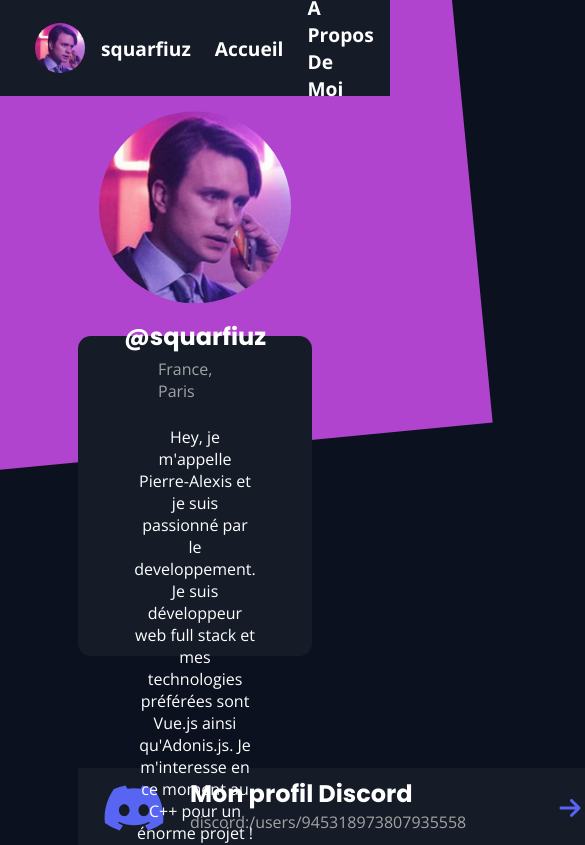
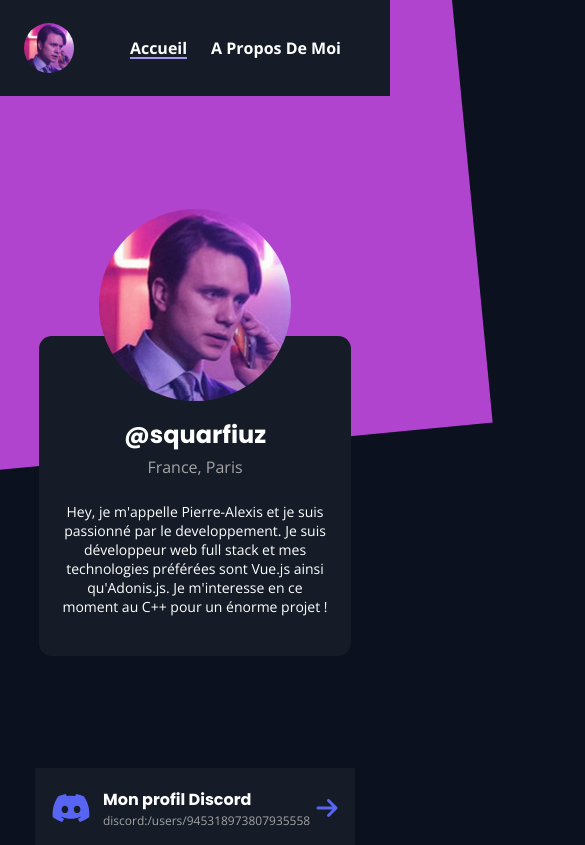
Before and after one commit to squarfiuz/portfolio, a Vue app: page / in a window 390 px wide. Shown: the top 845 px of the page, 585 px wide, since content can reach past the window. Built offline with nearby package versions, Linux system fonts and the light colour scheme.

Commit message:
Vuex and responsive

```diff
--- a/package.json
+++ b/package.json
@@ -10,7 +10,8 @@
   "dependencies": {
     "core-js": "^3.8.3",
     "vue": "^3.2.13",
-    "vue-router": "^4.0.14"
+    "vue-router": "^4.0.14",
+    "vuex": "^4.0.2"
   },
   "devDependencies": {
     "@babel/core": "^7.12.16",
--- a/src/components/Navbar.vue
+++ b/src/components/Navbar.vue
@@ -7,8 +7,8 @@
       </router-link>
     </div>
     <div class="menu">
-      <router-link to="/" class="link">Accueil</router-link>
-      <router-link to="/aboutme" class="link">A Propos De Moi</router-link>
+      <router-link to="/" :class="`link ${this.$store.state.page === 'home' ? 'active' : ''}`">Accueil</router-link>
+      <router-link to="/aboutme" :class="`link ${this.$store.state.page === 'aboutme' ? 'active' : ''}`">A Propos De Moi</router-link>
     </div>
   </nav>
 </template>
@@ -36,7 +36,7 @@ export default {
   justify-content: space-between;
   background-color: var(--navbar-color);
   box-sizing: border-box;
-  padding: 0 35px;
+  padding: 0 2.5rem;
   height: 6rem;
   width: 100%;
 
@@ -77,10 +77,30 @@ export default {
       margin-left: 1.5rem;
       transition: background-size 0.3s;
 
+      &.active {
+        background-size: 100% 100%;
+      }
+
       &:hover {
         background-size: 100% 100%;
       }
     }
   }
 }
+
+@media only screen and (max-width: 600px) {
+  .navbar {
+    padding: 0 1.5rem;
+
+    .brand {
+      .link {
+        .username { display: none;}
+      }
+    }
+
+    .menu {
+      .link { font-size: 16px; }
+    }
+  }
+}
 </style>
--- a/src/pages/index/aboutme.vue
+++ b/src/pages/index/aboutme.vue
@@ -11,6 +11,9 @@ export default {
     return {
       loaded: false
     }
+  },
+  created() {
+    this.$store.commit("page_change", "aboutme");
   }
 }
 </script>
--- a/src/pages/index/index.vue
+++ b/src/pages/index/index.vue
@@ -74,9 +74,23 @@
   </div>
 </template>
 
+<script>
+export default {
+  name: "index",
+  data() {
+    return {
+      loaded: false
+    }
+  },
+  created() {
+    this.$store.commit("page_change", "home");
+  }
+}
+</script>
+
 <style lang="scss" scoped>
 .content {
-  padding: 0 20%;
+  padding: 0 10%;
 
   .slice {
     z-index: -1;
@@ -119,7 +133,7 @@
         display: flex;
         align-items: center;
         flex-direction: column;
-        padding: 1rem 5rem;
+        padding: 1rem 0;
         height: 100%;
 
         .username {
@@ -135,7 +149,7 @@
         .description {
           color: #fff;
           text-align: center;
-          padding: 0 10rem;
+          padding: 0 15%;
         }
       }
     }
@@ -160,11 +174,9 @@
 
       .left {
         display: flex;
+        align-items: center;
 
         .logo {
-          display: flex;
-          align-items: center;
-          justify-content: center;
           height: 4rem;
           width: 4rem;
         }
@@ -172,13 +184,9 @@
         .text {
           margin-left: 1.5rem;
 
-          .name {
-            color: #fff;
-          }
+          .name { color: #fff; }
 
-          .url {
-            color: #a3a3a3;
-          }
+          .url { color: #a3a3a3; }
         }
       }
 
@@ -195,8 +203,90 @@
 
       &:hover {
         .right {
-          .arrow-right {
-            transform: translateX(0.5rem);
+          .arrow-right { transform: translateX(0.5rem); }
+        }
+      }
+    }
+  }
+}
+
+@media only screen and (max-width: 1336px) {
+  .content {
+    .links { justify-content: center; }
+  }
+}
+
+@media only screen and (max-width: 640px) {
+  .content {
+    .card {
+      .info {
+        .bottom {
+          .description {
+            font-size: 14px;
+            padding: 0 7%;
+          }
+        }
+      }
+    }
+
+    .links {
+      .link {
+        padding: 0 1.5rem;
+        margin-bottom: 2.5rem;
+        height: 5rem;
+        width: 28rem;
+
+        .left {
+          .logo {
+            height: 3rem;
+            width: 3rem;
+          }
+
+          .text {
+            margin-left: 1rem;
+
+            .name { font-size: 18px; }
+
+            .url { font-size: 14px; }
+          }
+        }
+      }
+    }
+  }
+}
+
+@media only screen and (max-width: 500px) {
+  .content {
+    .card {
+      .info {
+        .bottom {
+          .description {
+            font-size: 14px;
+            padding: 0 7%;
+          }
+        }
+      }
+    }
+
+    .links {
+      .link {
+        padding: 0 1rem;
+        margin-bottom: 2.5rem;
+        height: 5rem;
+        width: 20rem;
+
+        .left {
+          .logo {
+            height: 2.5rem;
+            width: 2.5rem;
+          }
+
+          .text {
+            margin-left: 0.75rem;
+
+            .name { font-size: 16px; }
+
+            .url { font-size: 12px; }
           }
         }
       }
--- /dev/null
+++ b/src/vuex/index.js
@@ -0,0 +1,16 @@
+import { createStore } from 'vuex'
+
+const store = createStore({
+  state () {
+    return {
+      page: 'home'
+    }
+  },
+  mutations: {
+    page_change (state, page) {
+      state.page = page;
+    }
+  }
+});
+
+export default store;
```
Also changed, not shown: src/main.js (+6 -4 lines), 1 other file (tests, documents, lock files or other folders).
